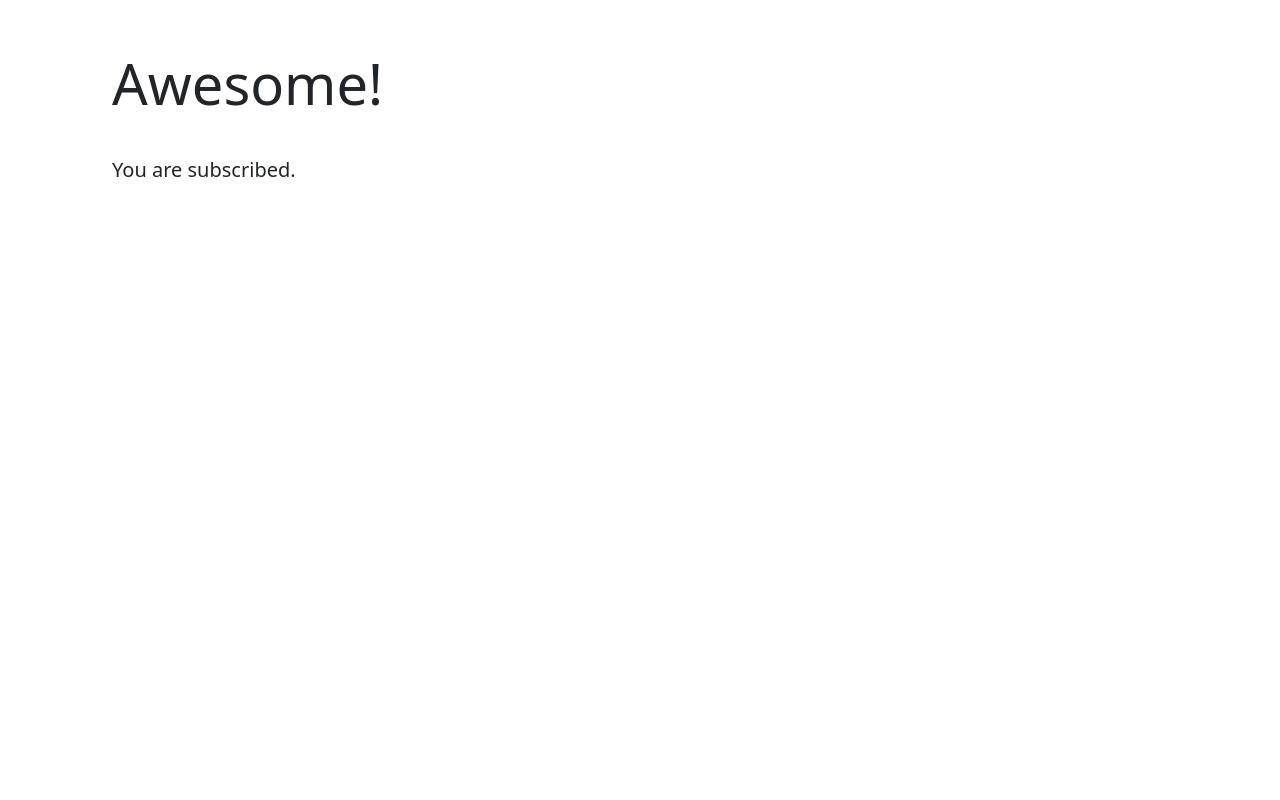
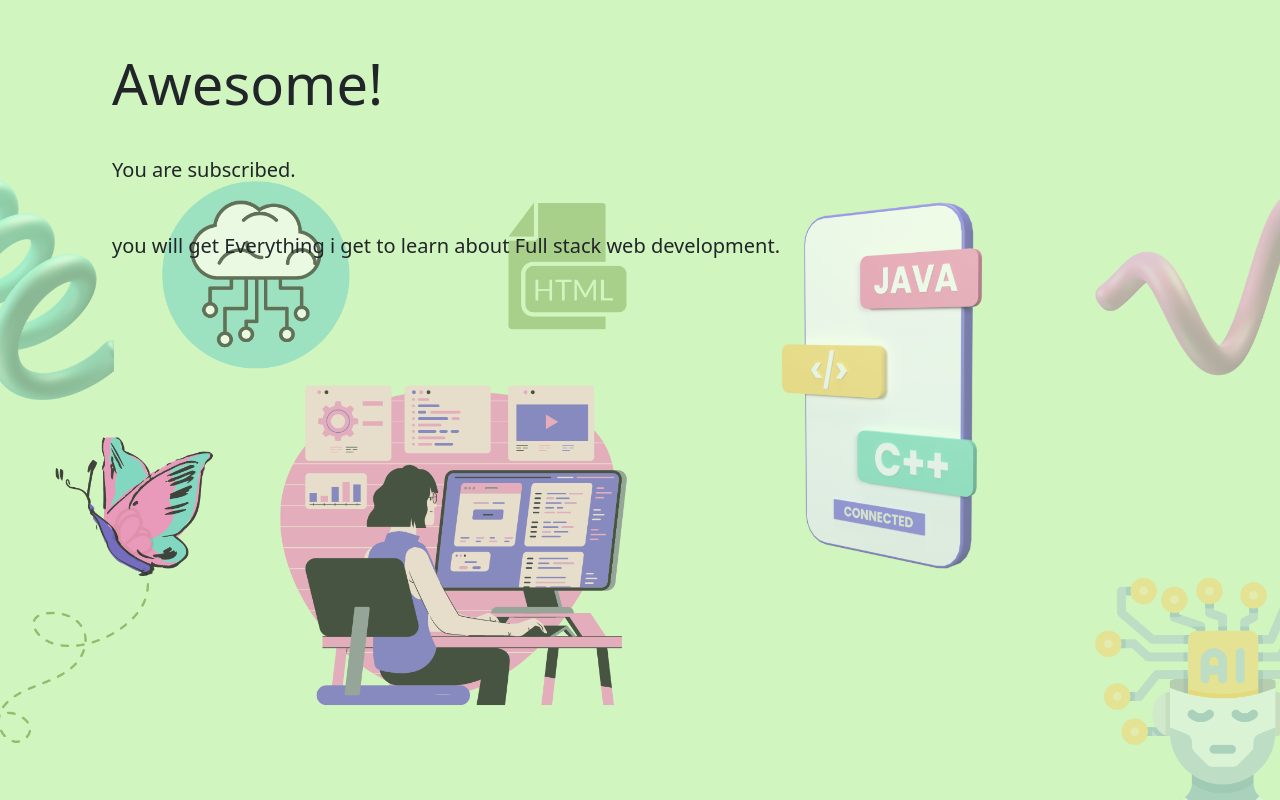
Before and after one commit to KavyaDatchayani/Newsletter-signup, a website: page success.html in a window 1280 px wide. Drawn offline with nearby package versions, Linux system fonts and the light colour scheme.

Commit message:
background chnages

```diff
--- a/public/css/style.css
+++ b/public/css/style.css
@@ -1,6 +1,10 @@
 html,
 body {
   height: 100%;
+  background-image: url(/image/2.png);
+  background-size: cover;
+  background-repeat: no-repeat;
+  background-position: center center;
 }
 
 .form-signin {
--- a/success.html
+++ b/success.html
@@ -19,6 +19,10 @@
       <div class="container">
         <h1 class="display-4">Awesome!</h1>
         <p class="lead">You are subscribed.</p>
+        <p class="lead">
+          you will get Everything i get to learn about Full stack web
+          development.
+        </p>
       </div>
     </div>
   </body>
```
Also changed, not shown: app.js (+6 -5 lines), public/K.png, public/image/2.png (added), public/image/newkimage.jpg (deleted), public/image/newkimage_1.jpeg (deleted).
